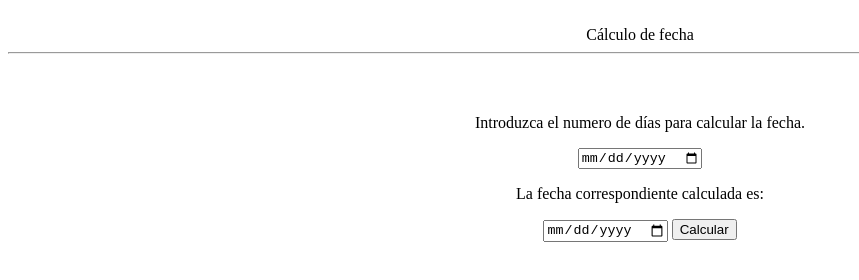
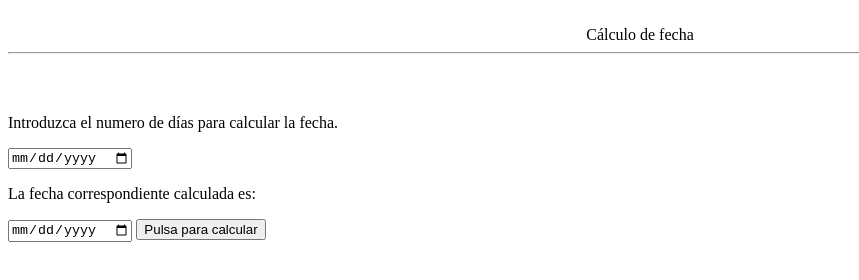
Before and after one commit to mgs1012/TecnologiasDesarrolloClientesLigeros, a plain HTML site: page WebContent/Javascript/fecha.html in a window 1280 px wide. Shown: the whole page, without its empty margins (0-859 px from the left). Drawn offline with Linux system fonts and the light colour scheme.

Commit message:
Javascript fecha

```diff
--- a/WebContent/Javascript/fecha.html
+++ b/WebContent/Javascript/fecha.html
@@ -17,13 +17,14 @@
 	<center>
 		C&aacute;lculo de fecha
 		<hr />
+	</center>
 		<br /> <br />
 		<form>
 			<p>Introduzca el numero de días para calcular la fecha.</p>
 			<input type="date" name="dias" id="dias" />
 			<p>La fecha correspondiente calculada es:</p>
 			<input type="date" name="date" id="fecha" />
-			<input type="button" value="Calcular" name="submit" onclick="calculoFecha();" />
+			<input type="button" value="Pulsa para calcular" name="submit" onclick="calculoFecha();" />
 		</form>
 </body>
 </html>
```
